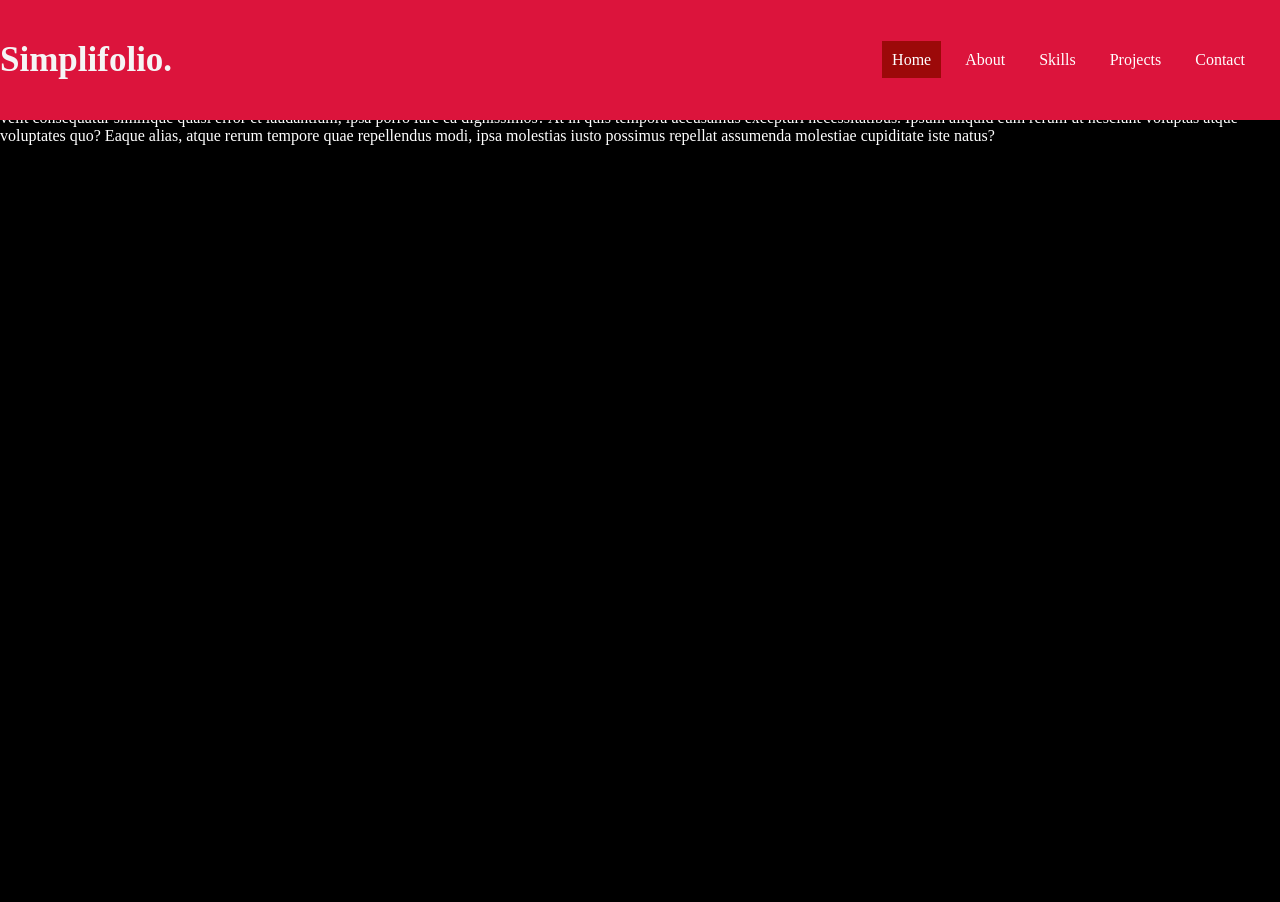
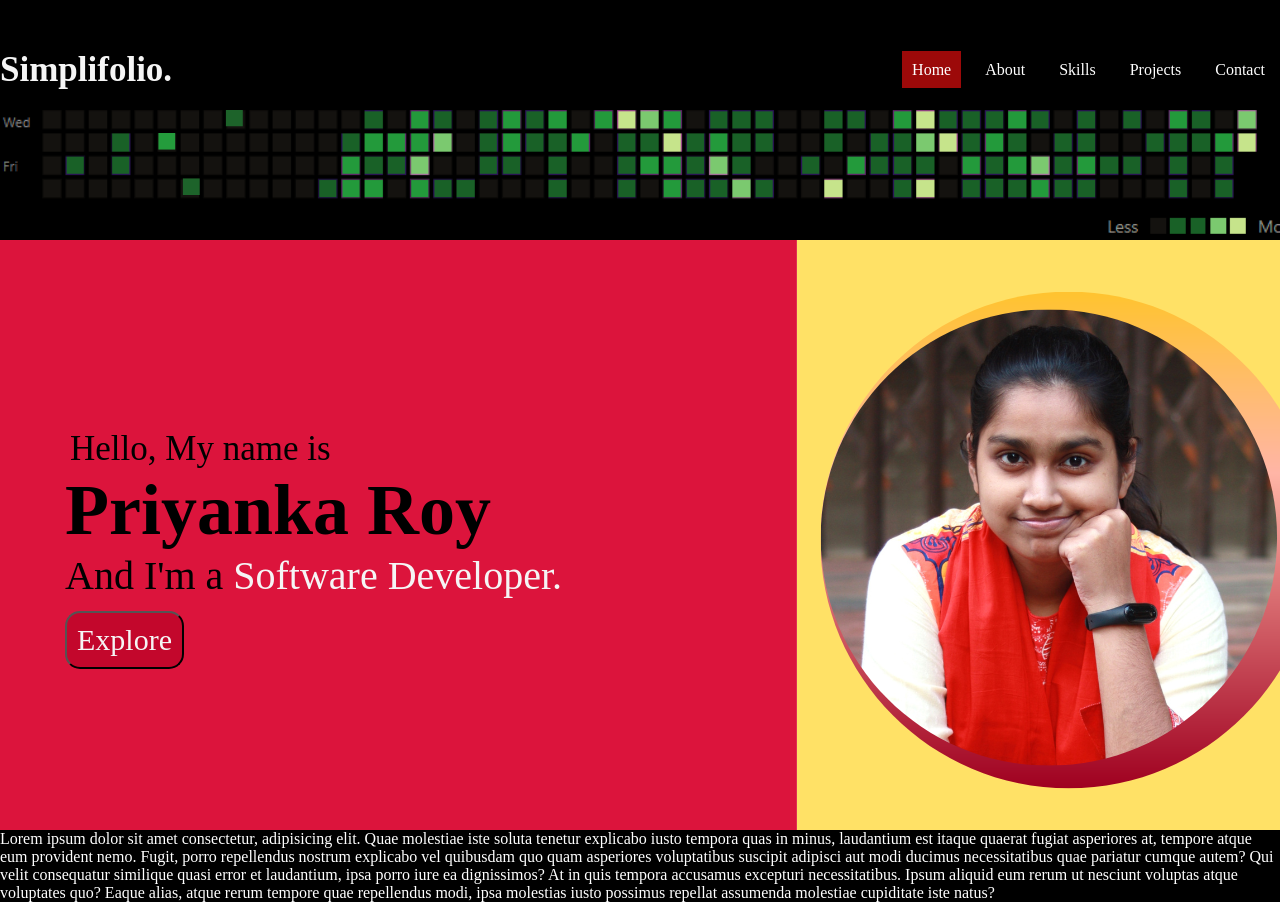
Before and after one commit to roypriyanka7/Simplifolio-CSS, a plain HTML site: page index.html in a window 1280 px wide. Before the commit the page ends 800 px from the top, so only its background shows below. Drawn offline with nearby package versions, Linux system fonts and the light colour scheme; a script that the page names is missing.

Commit message:
home styling and script file

```diff
--- a/css/styles.css
+++ b/css/styles.css
@@ -20,10 +20,18 @@
 
 /* navbar styling */
 .navbar {
-  background: var(--secondaryColor);
+  background: black;
   position: fixed;
   width: 100%;
+  padding: auto;
+  overflow: auto;
   font-family: 'Times New Roman', Times, serif;
+}
+
+/* when scrolled set bg color to   c r i m s o n */
+.navbar .scrolled {
+  background-color: crimson !important;
+  transition: background-color 200ms linear;
 }
 
 .navbar .max-width {
@@ -38,9 +46,11 @@
   font-weight: 600;
 }
 
-.navbar .menu {
-  float: right;
-  margin: 20px;
+.navbar .logo a span:hover {
+  /* content: "lio...";
+  margin: -45.5px; */
+  color: yellow;
+  transition: 0.5s ease;
 }
 
 .navbar .menu li{
@@ -56,5 +66,66 @@
 
 a.active, .menu li a:hover {
   background: rgb(156, 9, 9);
-  transition: 0.5s;
+  transition: 0.5s ease;
 }
+
+/* home styling */
+
+.home {
+  display: flex;
+  background: url(../images/portfolio_1.png)  no-repeat center;
+  margin: 30px 0 0 0;
+  height: 100vh;
+  background-size: cover;
+  color: black;
+  min-height: 500px;
+  font-family: 'Times New Roman', Times, serif;
+}
+
+.home .max-width {
+  margin: auto 0 auto 40px;
+}
+
+.home .content {
+  margin-top: 250px;
+}
+.home .content .text1 {
+  margin-left: 30px;
+  font-size: 35px;
+}
+
+.home .content .text2 {
+  font-size: 72px;
+  font-weight: 600;
+  margin-left: 25px;
+}
+
+.home .content .text2:hover {
+  color: var(--primaryColor);
+  transition: all 0.8s ease;
+}
+
+.home .content .text3 {
+  font-size: 40px ;
+  margin-left: 25px;
+}
+
+.home .content .text3 span {
+  color: var(--primaryColor);
+  font-weight: 500;
+}
+
+.explore {
+  color: var(--primaryColor);
+  background-color: rgb(195, 7, 44);
+  border-radius: 15px;
+  margin: 12px 25px;
+  font-size: 30px;
+  font-family: 'Times New Roman', Times, serif;
+  padding: 10px;
+}
+
+.explore:hover {
+  background-color: black;
+  transition: 0.8s ease;
+}
--- /dev/null
+++ b/js/script.js
@@ -0,0 +1,26 @@
+// NAVBAR SCROLLING SECTION
+
+$(document).ready(function(){
+  $(window).scroll(function(){
+  	var scroll = $(window).scrollTop();
+	  if (scroll > 30) {
+	    $(".navbar").css("background" , "#dc143c");
+	  }
+    else {
+      $(".navbar").css("background" , "black");
+    }
+  })
+})
+
+
+// HOME SECTION
+
+const exploreBtn = document.getElementById("exploreBtn");
+function redirectToGithub() {
+  //open in a new tab
+  window.open('https://github.com/roypriyanka7', '_blank');
+
+  //replace the current window location and set it to URL
+  // window.location = "https://github.com/roypriyanka7";
+}
+exploreBtn.addEventListener("click", redirectToGithub);
```
Also changed, not shown: images/portfolio_1.png (added).
